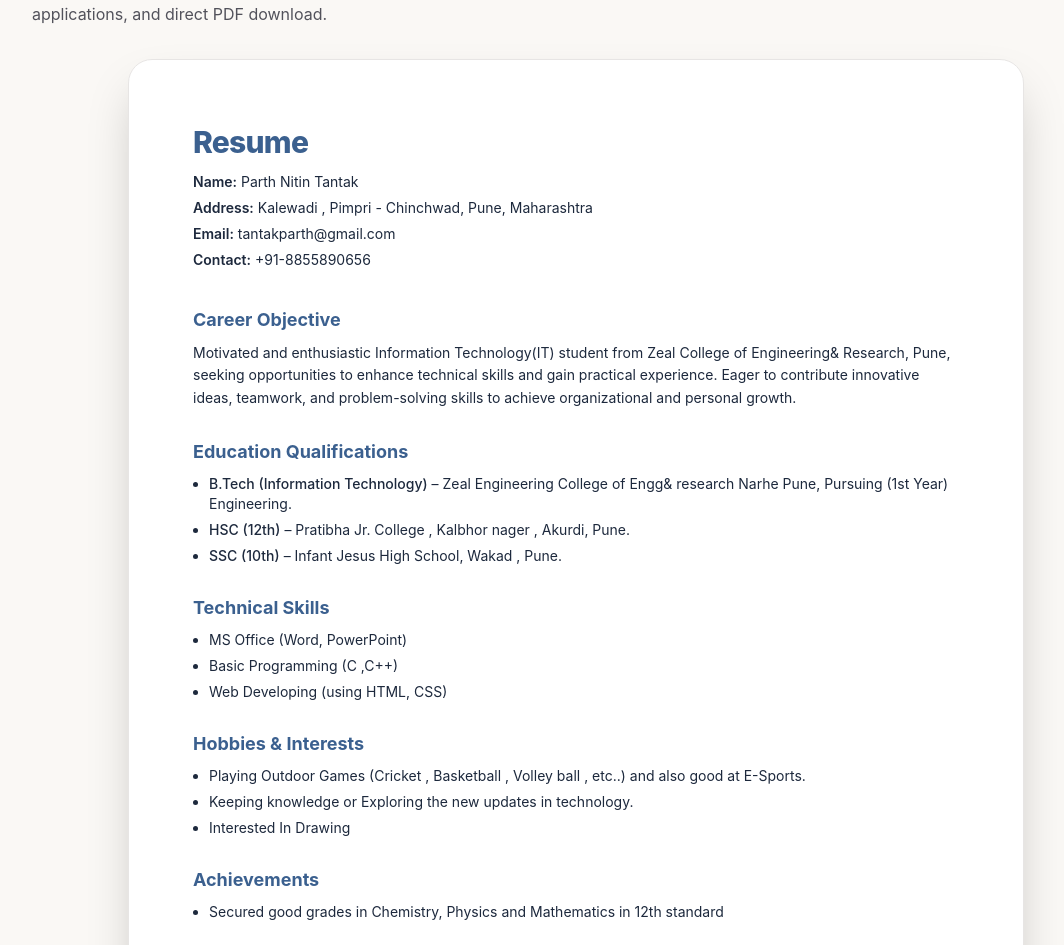
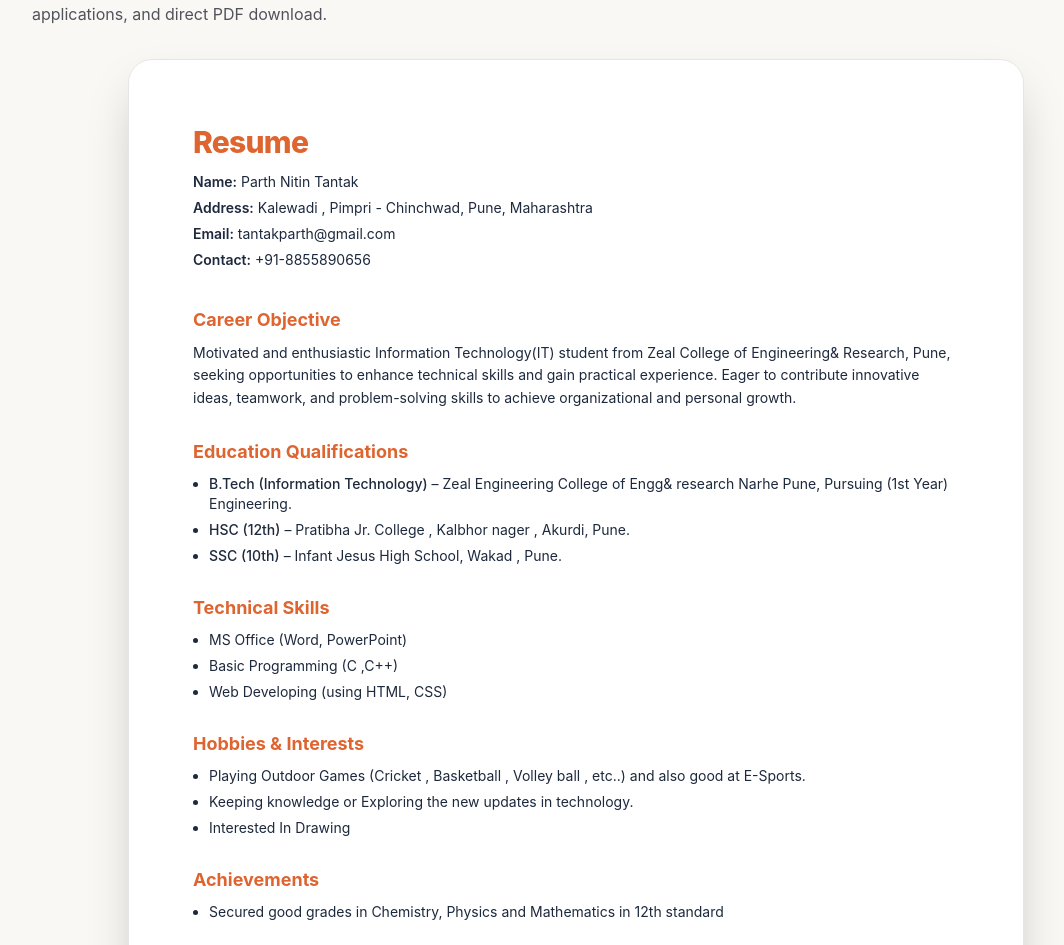
Before and after one commit to Parthtantak/Portfolio, a React (Vite) app: page / in a window 1280 px wide. Shown: the part 5147-6092 px from the top of the page, without its empty margins (64-1128 px from the left). Built offline with nearby package versions, Linux system fonts and the light colour scheme; no server answers.

Commit message:
Update resume section heading colors from blue to portfolio theme accent orange (#de6430)

```diff
--- a/src/components/sections/ResumeSection.jsx
+++ b/src/components/sections/ResumeSection.jsx
@@ -80,12 +80,12 @@ export const ResumeSection = () => {
           </div>
         </div>
 
-        {/* Embedded Real Paper Document Preview (Exact Replica of Attached Resume) */}
+        {/* Embedded Real Paper Document Preview (Matching Theme Accent Color) */}
         <div className="bg-white text-slate-900 border border-stone-200 shadow-2xl rounded-[24px] p-8 sm:p-14 lg:p-16 max-w-4xl mx-auto space-y-7 font-sans leading-relaxed transition-all relative overflow-hidden text-left">
 
           {/* Main Title & Personal Information */}
           <div className="space-y-3 pb-2">
-            <h1 className="text-2xl sm:text-3xl font-extrabold text-[#3b608f] tracking-tight">
+            <h1 className="text-2xl sm:text-3xl font-extrabold text-[#de6430] tracking-tight">
               Resume
             </h1>
             <div className="space-y-1.5 text-sm text-slate-800 font-normal">
@@ -98,7 +98,7 @@ export const ResumeSection = () => {
 
           {/* Career Objective */}
           <div className="space-y-2">
-            <h2 className="text-base sm:text-lg font-bold text-[#3b608f]">
+            <h2 className="text-base sm:text-lg font-bold text-[#de6430]">
               Career Objective
             </h2>
             <p className="text-xs sm:text-sm text-slate-800 leading-relaxed font-normal">
@@ -108,7 +108,7 @@ export const ResumeSection = () => {
 
           {/* Education Qualifications */}
           <div className="space-y-2">
-            <h2 className="text-base sm:text-lg font-bold text-[#3b608f]">
+            <h2 className="text-base sm:text-lg font-bold text-[#de6430]">
               Education Qualifications
             </h2>
             <ul className="space-y-1.5 text-xs sm:text-sm text-slate-800 font-normal pl-4 list-disc">
@@ -126,7 +126,7 @@ export const ResumeSection = () => {
 
           {/* Technical Skills */}
           <div className="space-y-2">
-            <h2 className="text-base sm:text-lg font-bold text-[#3b608f]">
+            <h2 className="text-base sm:text-lg font-bold text-[#de6430]">
               Technical Skills
             </h2>
             <ul className="space-y-1.5 text-xs sm:text-sm text-slate-800 font-normal pl-4 list-disc">
@@ -138,7 +138,7 @@ export const ResumeSection = () => {
 
           {/* Hobbies & Interests */}
           <div className="space-y-2">
-            <h2 className="text-base sm:text-lg font-bold text-[#3b608f]">
+            <h2 className="text-base sm:text-lg font-bold text-[#de6430]">
               Hobbies & Interests
             </h2>
             <ul className="space-y-1.5 text-xs sm:text-sm text-slate-800 font-normal pl-4 list-disc">
@@ -150,7 +150,7 @@ export const ResumeSection = () => {
 
           {/* Achievements */}
           <div className="space-y-2">
-            <h2 className="text-base sm:text-lg font-bold text-[#3b608f]">
+            <h2 className="text-base sm:text-lg font-bold text-[#de6430]">
               Achievements
             </h2>
             <ul className="space-y-1.5 text-xs sm:text-sm text-slate-800 font-normal pl-4 list-disc">
@@ -160,7 +160,7 @@ export const ResumeSection = () => {
 
           {/* Strengths */}
           <div className="space-y-2">
-            <h2 className="text-base sm:text-lg font-bold text-[#3b608f]">
+            <h2 className="text-base sm:text-lg font-bold text-[#de6430]">
               Strengths
             </h2>
             <ul className="space-y-1.5 text-xs sm:text-sm text-slate-800 font-normal pl-4 list-disc">
@@ -175,7 +175,7 @@ export const ResumeSection = () => {
 
       </div>
 
-      {/* Full Resume Viewer Modal (Apple Preview / Notion Style) */}
+      {/* Full Resume Viewer Modal (Theme Orange Accents) */}
       <AnimatePresence>
         {modalOpen && (
           <motion.div
@@ -228,7 +228,7 @@ export const ResumeSection = () => {
               >
                 {/* Main Title & Personal Information */}
                 <div className="space-y-3 pb-2">
-                  <h1 className="text-2xl sm:text-3xl font-extrabold text-[#3b608f] tracking-tight">
+                  <h1 className="text-2xl sm:text-3xl font-extrabold text-[#de6430] tracking-tight">
                     Resume
                   </h1>
                   <div className="space-y-1.5 text-sm text-slate-800 font-normal">
@@ -241,7 +241,7 @@ export const ResumeSection = () => {
 
                 {/* Career Objective */}
                 <div className="space-y-2">
-                  <h2 className="text-base sm:text-lg font-bold text-[#3b608f]">
+                  <h2 className="text-base sm:text-lg font-bold text-[#de6430]">
                     Career Objective
                   </h2>
                   <p className="text-xs sm:text-sm text-slate-800 leading-relaxed font-normal">
@@ -251,7 +251,7 @@ export const ResumeSection = () => {
 
                 {/* Education Qualifications */}
                 <div className="space-y-2">
-                  <h2 className="text-base sm:text-lg font-bold text-[#3b608f]">
+                  <h2 className="text-base sm:text-lg font-bold text-[#de6430]">
                     Education Qualifications
                   </h2>
                   <ul className="space-y-1.5 text-xs sm:text-sm text-slate-800 font-normal pl-4 list-disc">
@@ -269,7 +269,7 @@ export const ResumeSection = () => {
 
                 {/* Technical Skills */}
                 <div className="space-y-2">
-                  <h2 className="text-base sm:text-lg font-bold text-[#3b608f]">
+                  <h2 className="text-base sm:text-lg font-bold text-[#de6430]">
                     Technical Skills
                   </h2>
                   <ul className="space-y-1.5 text-xs sm:text-sm text-slate-800 font-normal pl-4 list-disc">
@@ -281,7 +281,7 @@ export const ResumeSection = () => {
 
                 {/* Hobbies & Interests */}
                 <div className="space-y-2">
-                  <h2 className="text-base sm:text-lg font-bold text-[#3b608f]">
+                  <h2 className="text-base sm:text-lg font-bold text-[#de6430]">
                     Hobbies & Interests
                   </h2>
                   <ul className="space-y-1.5 text-xs sm:text-sm text-slate-800 font-normal pl-4 list-disc">
@@ -293,7 +293,7 @@ export const ResumeSection = () => {
 
                 {/* Achievements */}
                 <div className="space-y-2">
-                  <h2 className="text-base sm:text-lg font-bold text-[#3b608f]">
+                  <h2 className="text-base sm:text-lg font-bold text-[#de6430]">
                     Achievements
                   </h2>
                   <ul className="space-y-1.5 text-xs sm:text-sm text-slate-800 font-normal pl-4 list-disc">
@@ -303,7 +303,7 @@ export const ResumeSection = () => {
 
                 {/* Strengths */}
                 <div className="space-y-2">
-                  <h2 className="text-base sm:text-lg font-bold text-[#3b608f]">
+                  <h2 className="text-base sm:text-lg font-bold text-[#de6430]">
                     Strengths
                   </h2>
                   <ul className="space-y-1.5 text-xs sm:text-sm text-slate-800 font-normal pl-4 list-disc">
```
